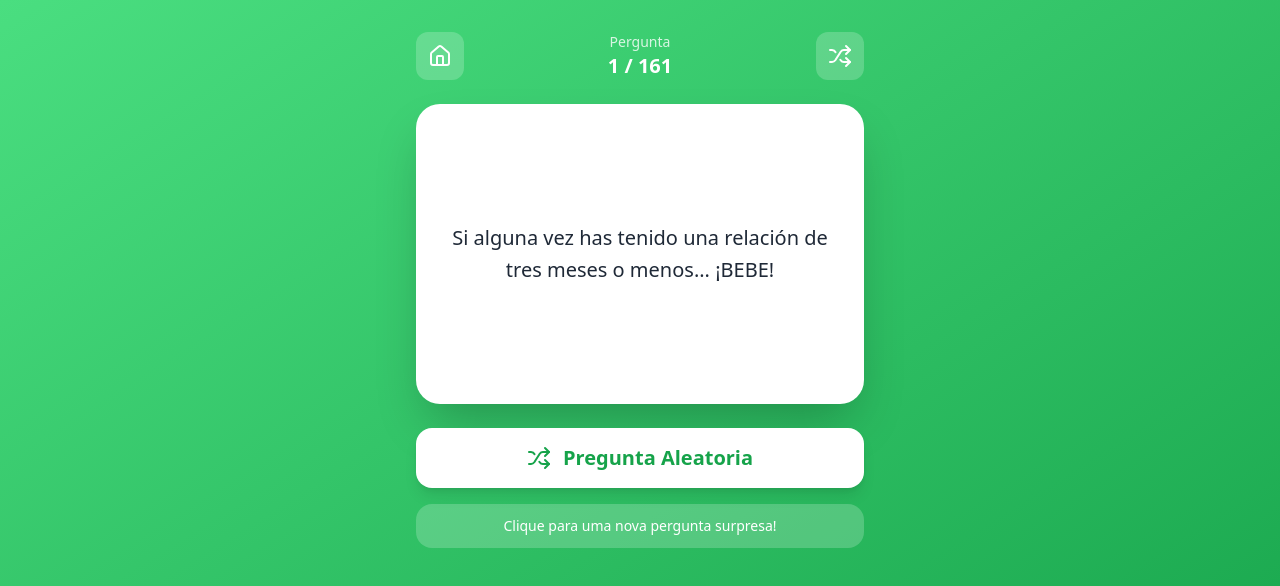
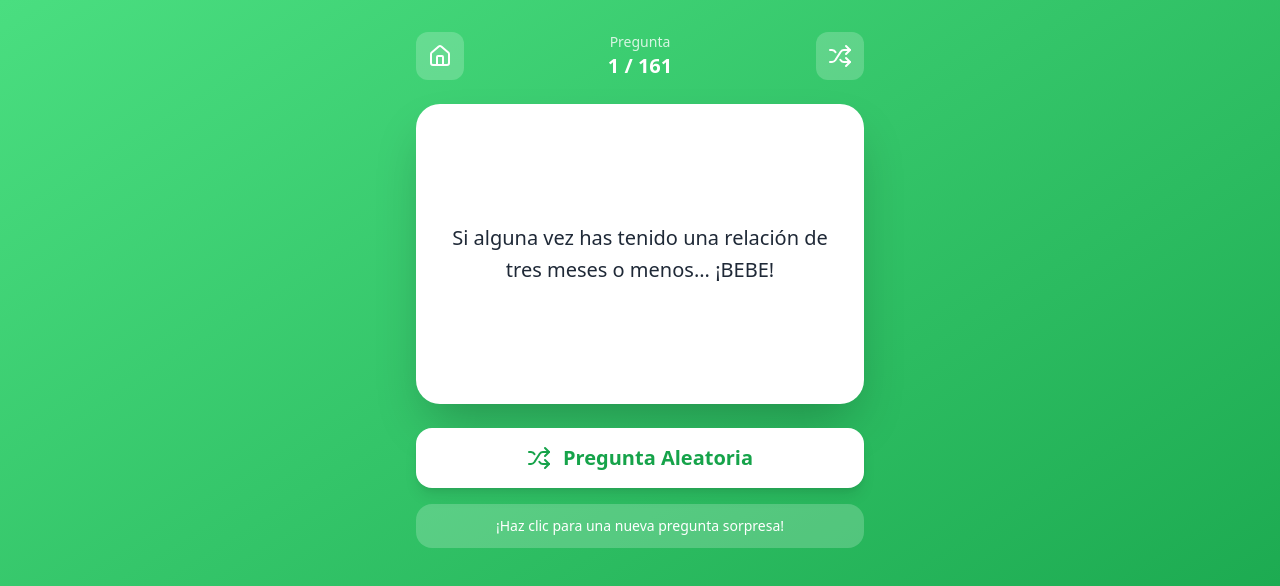
Before and after one commit to Ritamattos/App-Bebe-si, a React (Create React App) app: page / in a window 1280 px wide. Both pictures are taken after a click on the button "Empezar Juego". Shown: the top 586 px of the page. Built offline with nearby package versions, Linux system fonts and the light colour scheme.

Commit message:
Update App.js

```diff
--- a/src/App.js
+++ b/src/App.js
@@ -300,7 +300,7 @@ const App = () => {
             <Home className="w-6 h-6" />
           </button>
           <div className="text-white text-center">
-            <p className="text-sm opacity-80">Pergunta</p>
+            <p className="text-sm opacity-80">Pregunta</p>
             <p className="text-xl font-bold">{currentQuestionIndex + 1} / {gameQuestions.length}</p>
           </div>
           <button
@@ -327,7 +327,7 @@ const App = () => {
 
         <div className="mt-4 bg-white/20 rounded-2xl p-3 text-center">
           <p className="text-white text-sm">
-            Clique para uma nova pergunta surpresa!
+            ¡Haz clic para una nueva pregunta sorpresa!
           </p>
         </div>
       </div>
```
